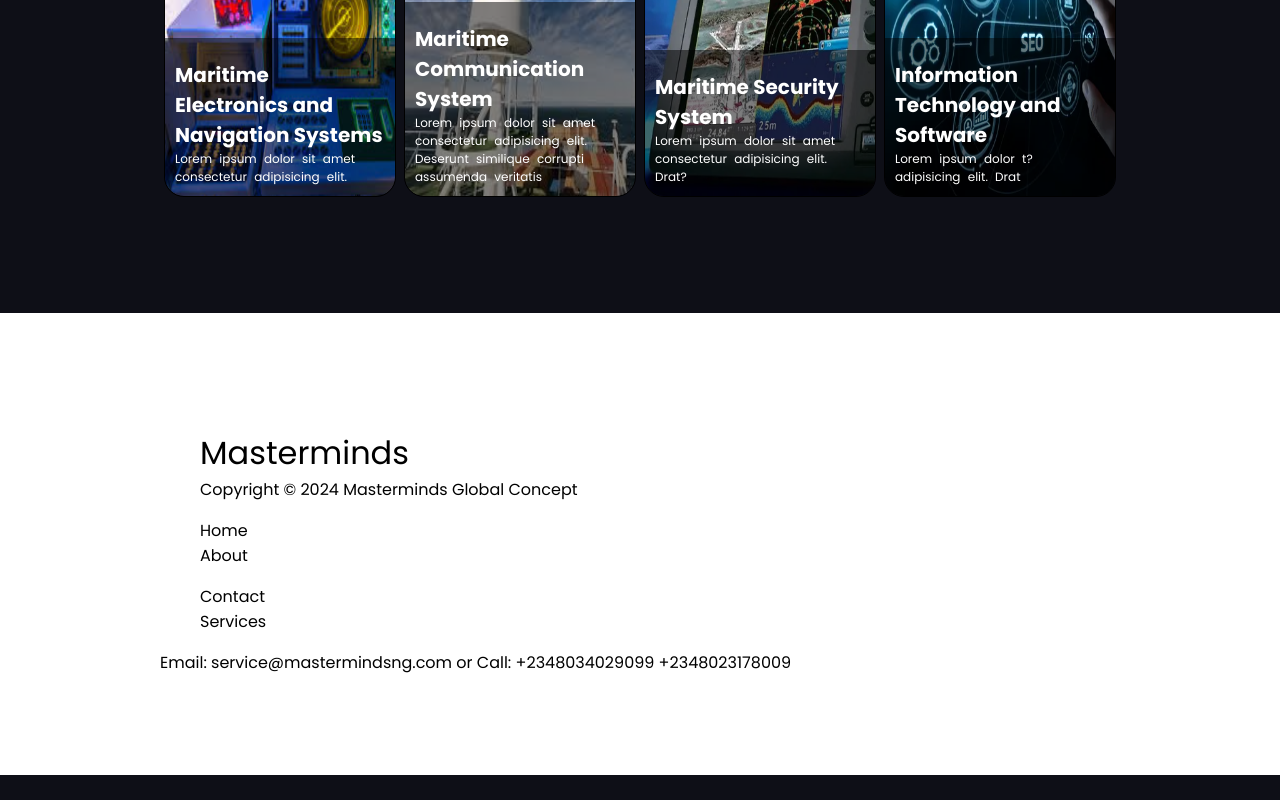
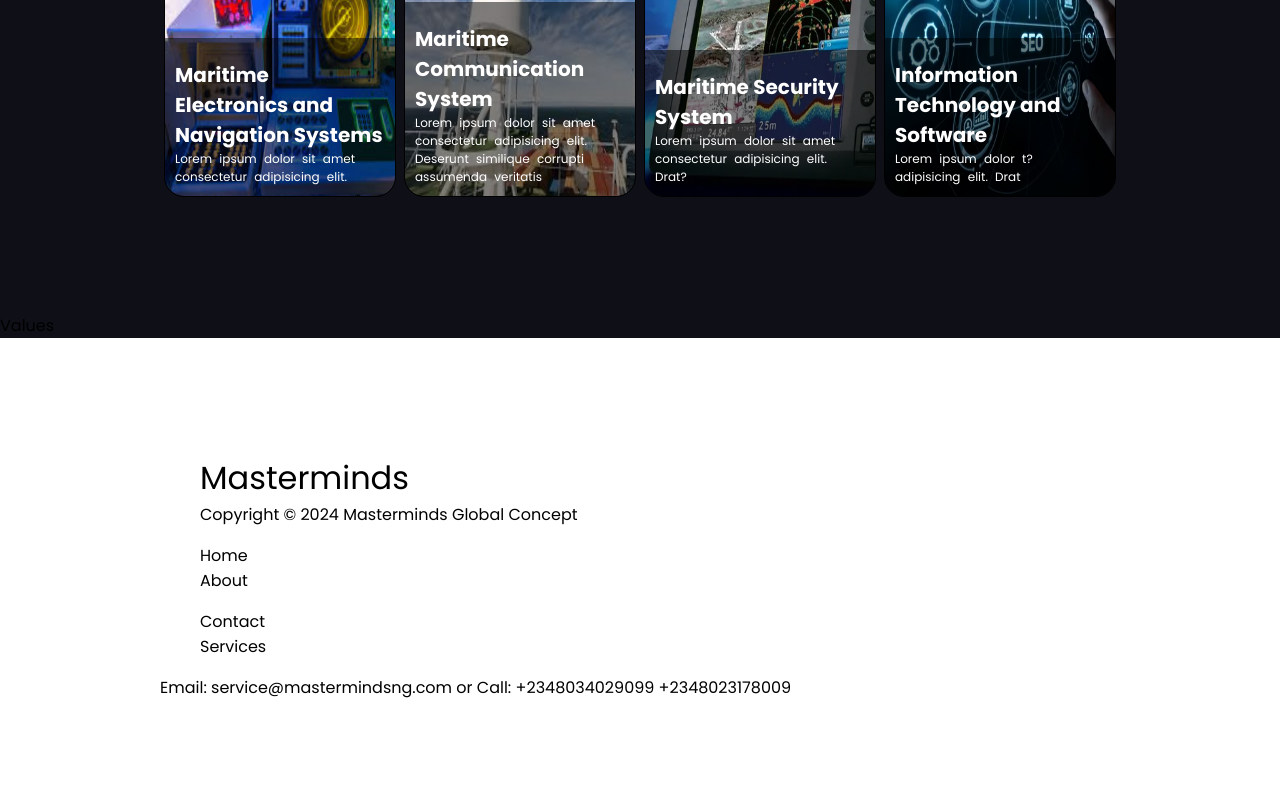
Before and after one commit to kennsawyerr/masterminds-site, a React (Vite) app: page / in a window 1280 px wide. Shown: the part 1019-1819 px from the top of the page. Before the commit the page ends 1794 px from the top, so only its background shows below. Built offline with nearby package versions, Linux system fonts and the light colour scheme.

Commit message:
modified:   src/App.jsx 	new file:   src/components/Home.jsx 	modified:   src/components/Imageslider.jsx 	new file:   src/components/Values.jsx

```diff
--- a/src/App.jsx
+++ b/src/App.jsx
@@ -2,12 +2,12 @@ import { BrowserRouter as Router ,Routes , Route } from "react-router-dom";
 import "./App.css";
 import Footer from "./components/Footer";
 import Header from "./components/Header";
-import Landingpage from "./components/Landingpage";
-// import Services from "./components/Services";
+
 import Servicespage from "./components/Servicespage";
 import NotFound from "./components/NotFound";
 import About from "./components/About";
-import Services from "./components/Services";
+
+import Home from "./components/Home";
 
 function App() {
   return (
@@ -15,12 +15,12 @@ function App() {
       <Router>
         <Header />
         <Routes>
-          <Route exact path="/" element={<Landingpage />} />
+          <Route exact path="/" element={<Home />} />
           <Route path="/our-services" element={Servicespage} />
           <Route path="/about-us" element={<About/>} />
           <Route path="*" element={<NotFound/>}/>
         </Routes>
-        <Services/>
+
         <Footer />
       </Router>
     </>
--- /dev/null
+++ b/src/components/Home.jsx
@@ -0,0 +1,20 @@
+import Values from "../Values"
+
+import Landingpage from "./Landingpage"
+import Services from "./Services"
+
+
+const Home = () => {
+  return (
+    <>
+
+    <Landingpage/>
+    <Services/>
+    <Values/>
+
+
+    </>
+  )
+}
+
+export default Home
--- a/src/components/Imageslider.jsx
+++ b/src/components/Imageslider.jsx
@@ -1,6 +1,5 @@
 /* eslint-disable react/prop-types */
 import { useEffect, useState, useRef } from "react";
-// eslint-disable-next-line react/prop-types
 const Imageslider = ({ slides }) => {
   const [currentIndex, setCurrentIndex] = useState(0);
   const currentIndexRef = useRef(currentIndex);
@@ -15,7 +14,7 @@ const Imageslider = ({ slides }) => {
       setCurrentIndex((prevIndex) => (prevIndex + 1) % slides.length);
     }, 30000);
 
-    // Cleanup interval on component unmount
+
     return () => clearInterval(intervalId);
   }, [slides.length]);
   const sliderStylesContainer = {
@@ -25,7 +24,7 @@ const Imageslider = ({ slides }) => {
   const slideStyles = {
     width: "100%",
     height: "100%",
-    // eslint-disable-next-line react/prop-types
+
     backgroundImage: `url(${slides[currentIndex].src})`,
     backgroundSize: "cover",
     backgroundPosition: "center",
--- /dev/null
+++ b/src/components/Values.jsx
@@ -0,0 +1,17 @@
+
+
+const Values = () => {
+  return (
+    <>
+    <section className="sect-pad">
+
+        <h5 className="">The Masterminds Ecosystem</h5>
+  <h2>
+ Think Beyond Lorem Ipsum
+  </h2>
+    </section>
+    </>
+  )
+}
+
+export default Values
```
